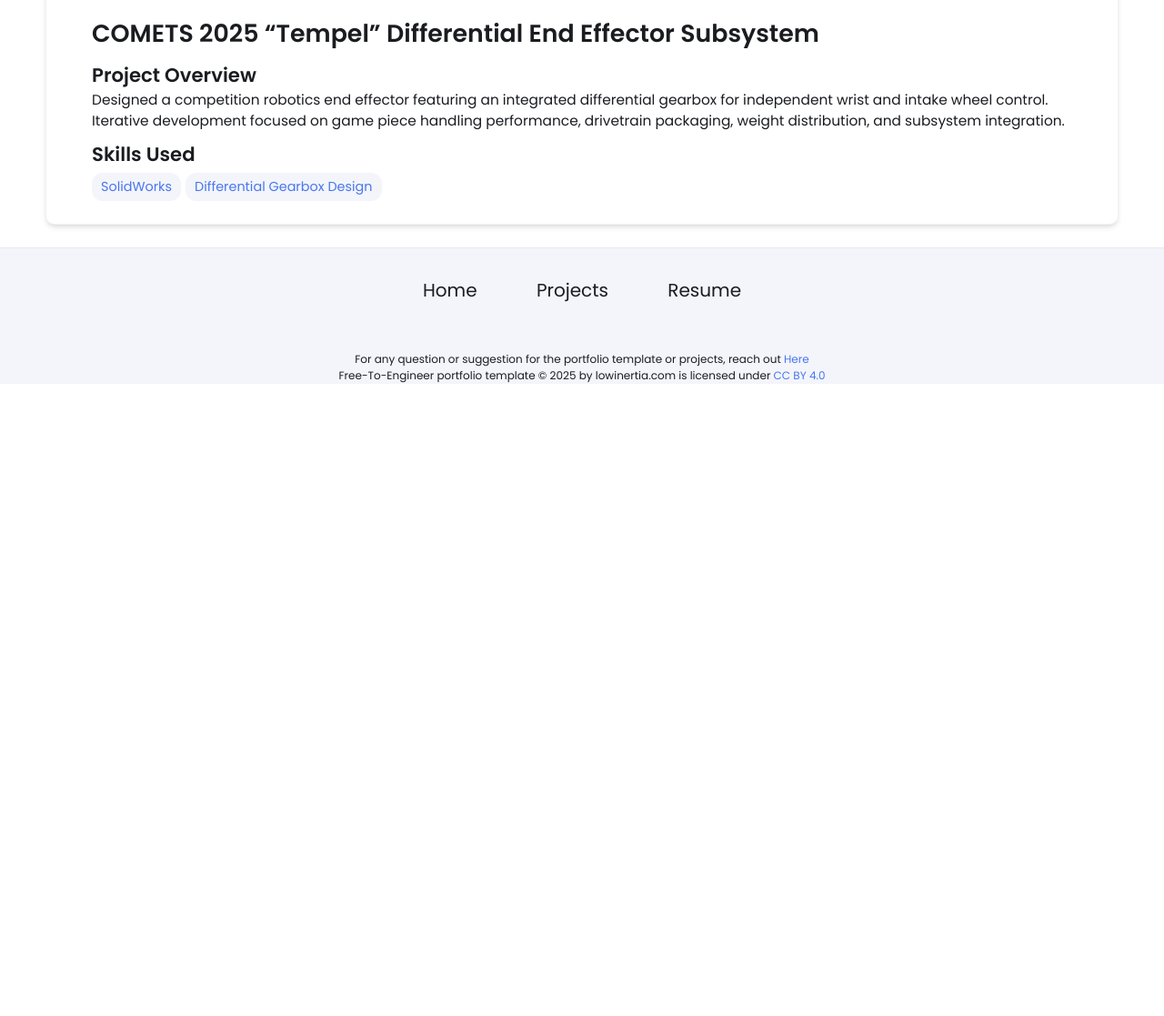
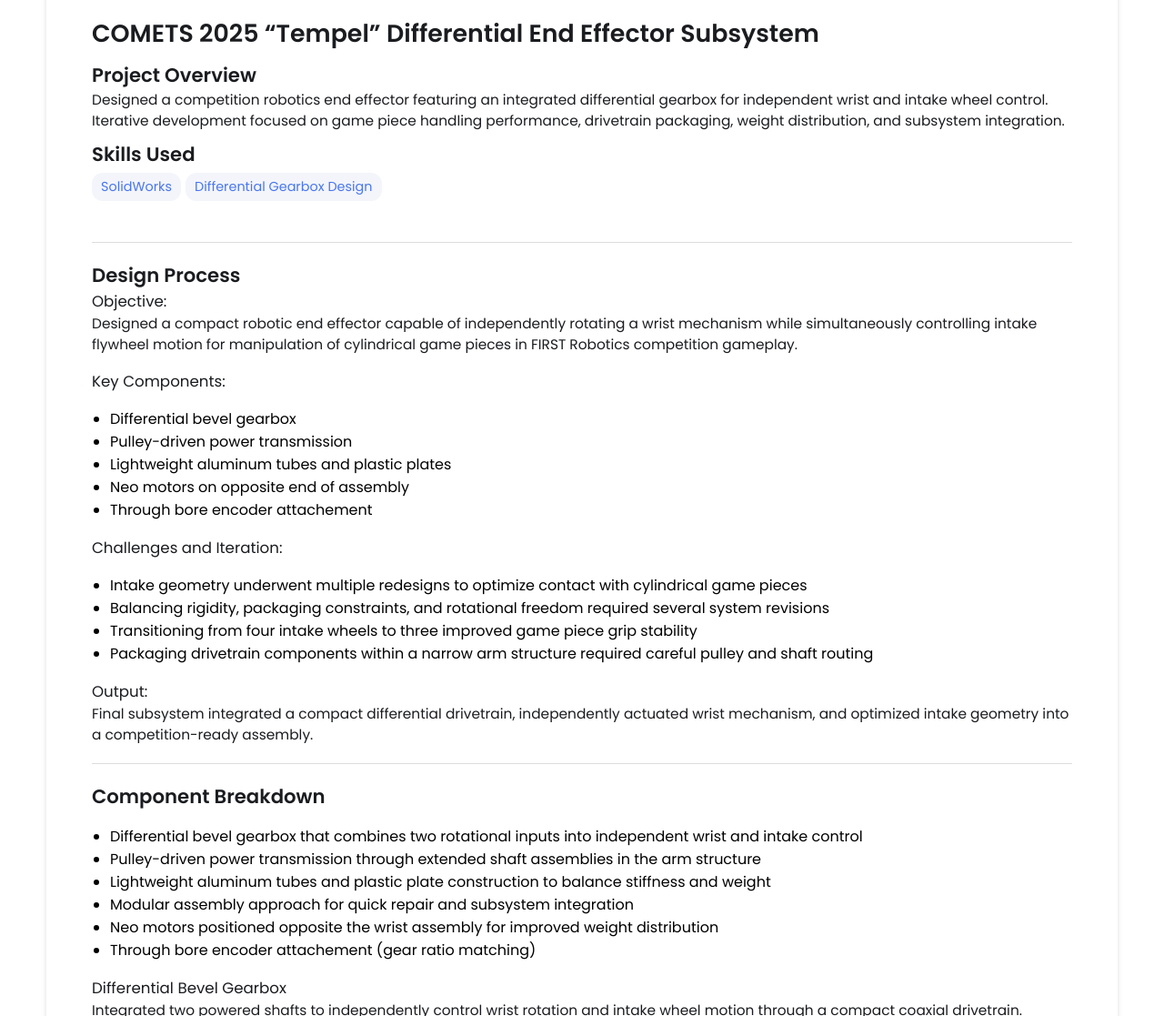
Before and after one commit to emiliohernand/emiliohernand.github.io, a Jekyll site: the page built from _projects/tempel-end-effector/index.md, in a window 1280 px wide and 1400 px high, scrolled down 282 px. Shown: the part 208-1325 px from the top of the window at 91% size. Built offline with Jekyll 4.4.1, drawn with Linux system fonts in a browser that asks for light colours; before the commit the page ends 912 px from its top, so only the background shows below that; some of the changed text lies outside the part shown; grey boxes are pictures that could not be loaded.

Commit message:
Update index.md

```diff
--- a/_projects/tempel-end-effector/index.md
+++ b/_projects/tempel-end-effector/index.md
@@ -7,3 +7,41 @@ skills:
 - Differential Gearbox Design
 main-image: /project.webp
 ---
+
+---
+## Design Process
+
+### Objective:
+Designed a compact robotic end effector capable of independently rotating a wrist mechanism while simultaneously controlling intake flywheel motion for manipulation of cylindrical game pieces in FIRST Robotics competition gameplay.
+
+### Key Components:
+- Differential bevel gearbox
+- Pulley-driven power transmission
+- Lightweight aluminum tubes and plastic plates
+- Neo motors on opposite end of assembly
+- Through bore encoder attachement
+
+### Challenges and Iteration:
+- Intake geometry underwent multiple redesigns to optimize contact with cylindrical game pieces
+- Balancing rigidity, packaging constraints, and rotational freedom required several system revisions
+- Transitioning from four intake wheels to three improved game piece grip stability
+- Packaging drivetrain components within a narrow arm structure required careful pulley and shaft routing
+
+### Output:
+Final subsystem integrated a compact differential drivetrain, independently actuated wrist mechanism, and optimized intake geometry into a competition-ready assembly.
+
+---
+## Component Breakdown
+
+- Differential bevel gearbox that combines two rotational inputs into independent wrist and intake control
+- Pulley-driven power transmission through extended shaft assemblies in the arm structure
+- Lightweight aluminum tubes and plastic plate construction to balance stiffness and weight
+- Modular assembly approach for quick repair and subsystem integration
+- Neo motors positioned opposite the wrist assembly for improved weight distribution
+- Through bore encoder attachement (gear ratio matching)
+
+### Differential Bevel Gearbox
+Integrated two powered shafts to independently control wrist rotation and intake wheel motion through a compact coaxial drivetrain.
+
+{% include image-gallery.html images="drawings1.png" height="300" %}
+<span style="font-size: 10px">Simplified COMSOL model vs. new detailed model</span>
```
